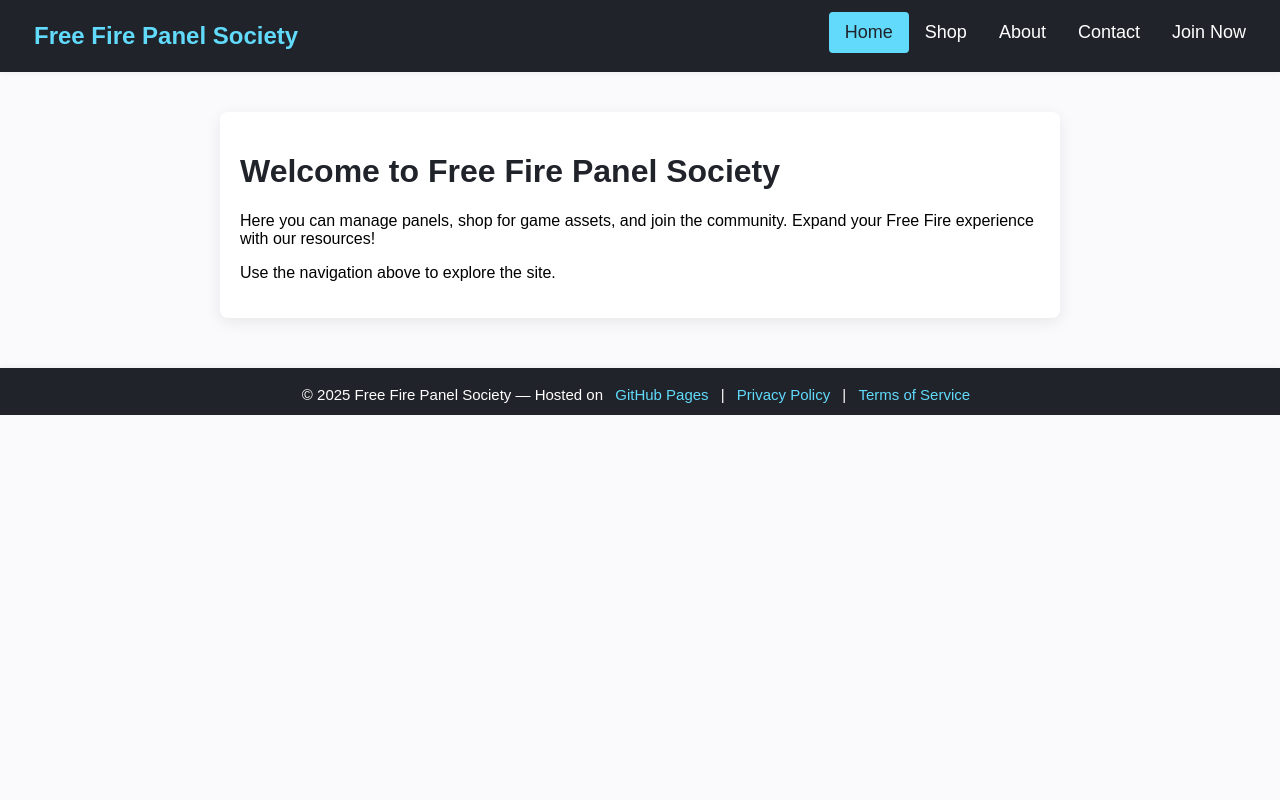
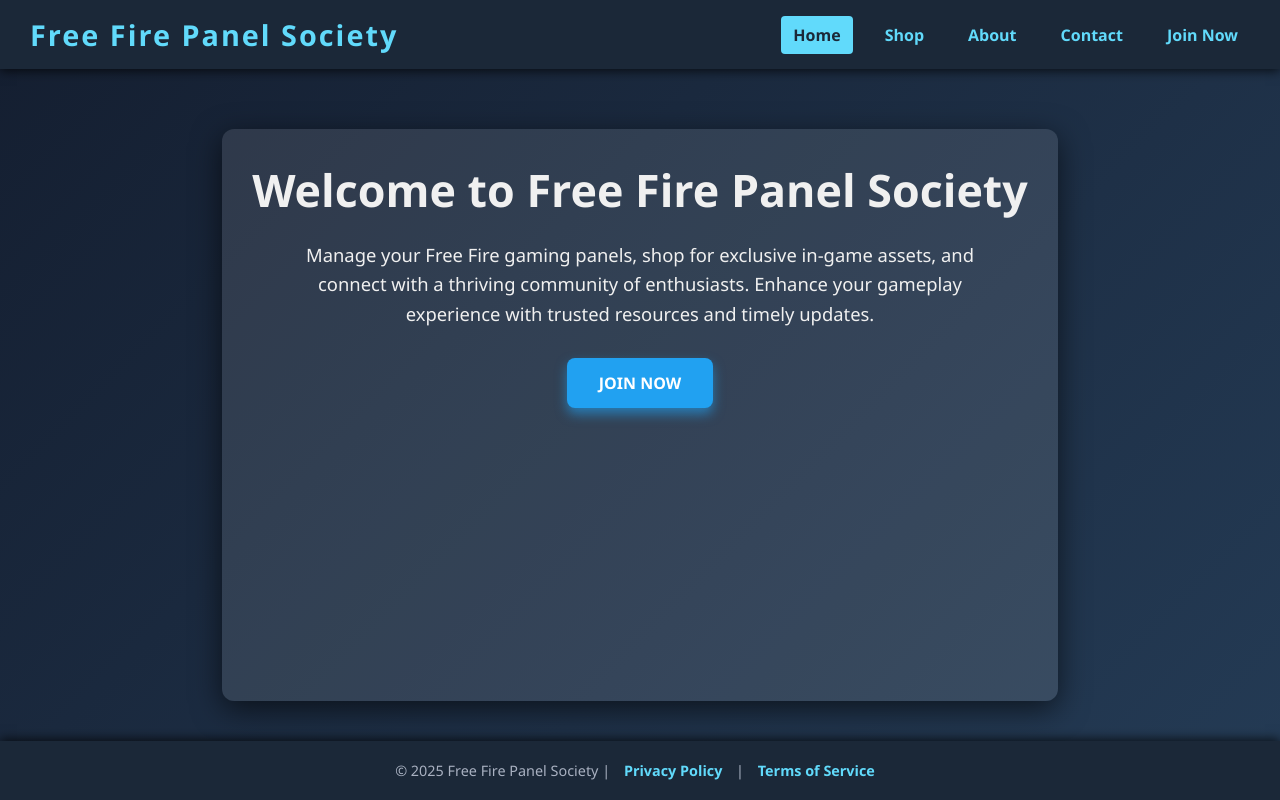
Before and after one commit to FreeFirePanelSociety/freefirepanelsociety.github.io, a plain HTML site: page index.html in a window 1280 px wide. Drawn offline with Linux system fonts and the light colour scheme.

Commit message:
Update index.html

```diff
--- a/index.html
+++ b/index.html
@@ -1,92 +1,165 @@
 <!DOCTYPE html>
 <html lang="en">
 <head>
-  <meta charset="UTF-8">
+  <meta charset="UTF-8" />
+  <meta name="viewport" content="width=device-width, initial-scale=1" />
   <title>Free Fire Panel Society</title>
-  <meta name="viewport" content="width=device-width, initial-scale=1.0">
   <style>
-    body { margin: 0; font-family: Arial, sans-serif; background: #fafafc; }
-    .header {
-      overflow: hidden;
-      background-color: #20232a;
-      padding: 12px 18px;
-      box-shadow: 0 2px 4px rgba(0,0,0,0.04);
+    /* Reset & base */
+    * {
+      box-sizing: border-box;
+      margin: 0;
+      padding: 0;
     }
-    .header a {
-      float: left;
+    body {
+      font-family: 'Segoe UI', Tahoma, Geneva, Verdana, sans-serif;
+      background: linear-gradient(135deg, #141e30, #243b55);
+      color: #f0f0f0;
+      min-height: 100vh;
+      display: flex;
+      flex-direction: column;
+      justify-content: space-between;
+    }
+    a {
+      color: #61dafb;
+      text-decoration: none;
+      transition: color 0.3s ease;
+    }
+    a:hover {
+      color: #21a1f1;
+    }
+
+    /* Header */
+    header {
+      background-color: #1b2838;
+      box-shadow: 0 2px 10px rgba(0, 0, 0, 0.7);
+      padding: 15px 30px;
+      display: flex;
+      align-items: center;
+      justify-content: space-between;
+      flex-wrap: wrap;
+      position: sticky;
+      top: 0;
+      z-index: 1000;
+    }
+    .logo {
+      font-size: 1.8rem;
+      font-weight: 700;
+      color: #61dafb;
+      letter-spacing: 2px;
+      user-select: none;
+    }
+    nav {
+      display: flex;
+      gap: 20px;
+      flex-wrap: wrap;
+    }
+    nav a {
+      font-weight: 600;
+      padding: 8px 12px;
+      border-radius: 4px;
+      background-color: transparent;
+    }
+    nav a.active,
+    nav a:hover {
+      background-color: #61dafb;
+      color: #1b2838;
+    }
+
+    /* Main content */
+    main {
+      flex-grow: 1;
+      max-width: 900px;
+      margin: 60px auto 40px auto;
+      padding: 30px;
+      background: rgba(255, 255, 255, 0.1);
+      border-radius: 12px;
+      box-shadow: 0 8px 30px rgba(0, 0, 0, 0.6);
+      text-align: center;
+    }
+    main h1 {
+      font-size: 2.8rem;
+      margin-bottom: 20px;
+    }
+    main p {
+      font-size: 1.15rem;
+      line-height: 1.6;
+      margin-bottom: 30px;
+      max-width: 700px;
+      margin-left: auto;
+      margin-right: auto;
+    }
+    .btn-primary {
+      text-transform: uppercase;
+      font-weight: 700;
+      background: #21a1f1;
       color: #fff;
+      padding: 14px 32px;
+      border-radius: 8px;
+      border: none;
+      cursor: pointer;
+      box-shadow: 0 6px 12px rgba(33, 161, 241, 0.6);
+      transition: background 0.3s ease, box-shadow 0.3s ease;
+      text-decoration: none;
+      display: inline-block;
+    }
+    .btn-primary:hover {
+      background: #61dafb;
+      box-shadow: 0 8px 18px rgba(97, 218, 251, 0.8);
+    }
+
+    /* Footer */
+    footer {
+      background-color: #1b2838;
+      padding: 20px 30px;
+      color: #a9b1c1;
       text-align: center;
-      padding: 10px 16px;
-      text-decoration: none;
-      font-size: 18px;
-      border-radius: 4px;
-      transition: background 0.2s;
-    }
-    .header a.logo {
-      font-size: 24px;
-      font-weight: bold;
-      color: #61dafb;
-    }
-    .header a:hover {
-      background-color: #333;
-      color: #61dafb;
-    }
-    .header a.active {
-      background-color: #61dafb;
-      color: #20232a;
-    }
-    .header-right {
-      float: right;
-    }
-    @media screen and (max-width: 600px) {
-      .header a, .header-right { float: none; display: block; text-align: left; }
-    }
-    footer {
-      background: #20232a;
-      color: #fff;
-      text-align: center;
-      padding: 18px 10px 12px 10px;
-      font-size: 15px;
-      box-shadow: 0 -2px 4px rgba(0,0,0,0.04);
-      margin-top: 50px;
+      font-size: 0.9rem;
+      user-select: none;
+      box-shadow: 0 -2px 10px rgba(0, 0, 0, 0.7);
     }
     footer a {
-      color: #61dafb;
-      text-decoration: none;
-      margin: 0 8px;
+      margin: 0 10px;
+      font-weight: 600;
     }
-    footer a:hover {
-      text-decoration: underline;
+
+    /* Responsive */
+    @media (max-width: 600px) {
+      nav {
+        justify-content: center;
+      }
+      main {
+        margin: 40px 15px 30px;
+        padding: 20px;
+      }
+      main h1 {
+        font-size: 2rem;
+      }
+      .btn-primary {
+        width: 100%;
+        padding: 14px 0;
+      }
     }
-    .main {
-      max-width: 800px;
-      margin: 40px auto 0 auto;
-      padding: 20px;
-      background: #fff;
-      box-shadow: 0 4px 16px rgba(0,0,0,0.08);
-      border-radius: 8px;
-    }
-    h1 { color: #20232a; }
   </style>
 </head>
 <body>
-  <div class="header">
-    <a href="#home" class="logo">Free Fire Panel Society</a>
-    <div class="header-right">
-      <a class="active" href="#home">Home</a>
+  <header>
+    <div class="logo">Free Fire Panel Society</div>
+    <nav>
+      <a href="#home" class="active">Home</a>
       <a href="#shop">Shop</a>
       <a href="#about">About</a>
       <a href="#contact">Contact</a>
       <a href="#join">Join Now</a>
-    </div>
-  </div>
-  <div class="main">
+    </nav>
+  </header>
+  <main>
     <h1>Welcome to Free Fire Panel Society</h1>
-    <p>Here you can manage panels, shop for game assets, and join the community. Expand your Free Fire experience with our resources!</p>
-    <p>Use the navigation above to explore the site.</p>
-  </div>
+    <p>Manage your Free Fire gaming panels, shop for exclusive in-game assets, and connect with a thriving community of enthusiasts. Enhance your gameplay experience with trusted resources and timely updates.</p>
+    <a href="#join" class="btn-primary">Join Now</a>
+  </main>
   <footer>
-    &copy; 2025 Free Fire Panel Society &mdash; Hosted on <a href="https://github.com/">GitHub Pages</a> |
+    &copy; 2025 Free Fire Panel Society |
     <a href="#privacy">Privacy Policy</a> |
     <a href="#terms">Terms of Service</a>
   </footer>
```
